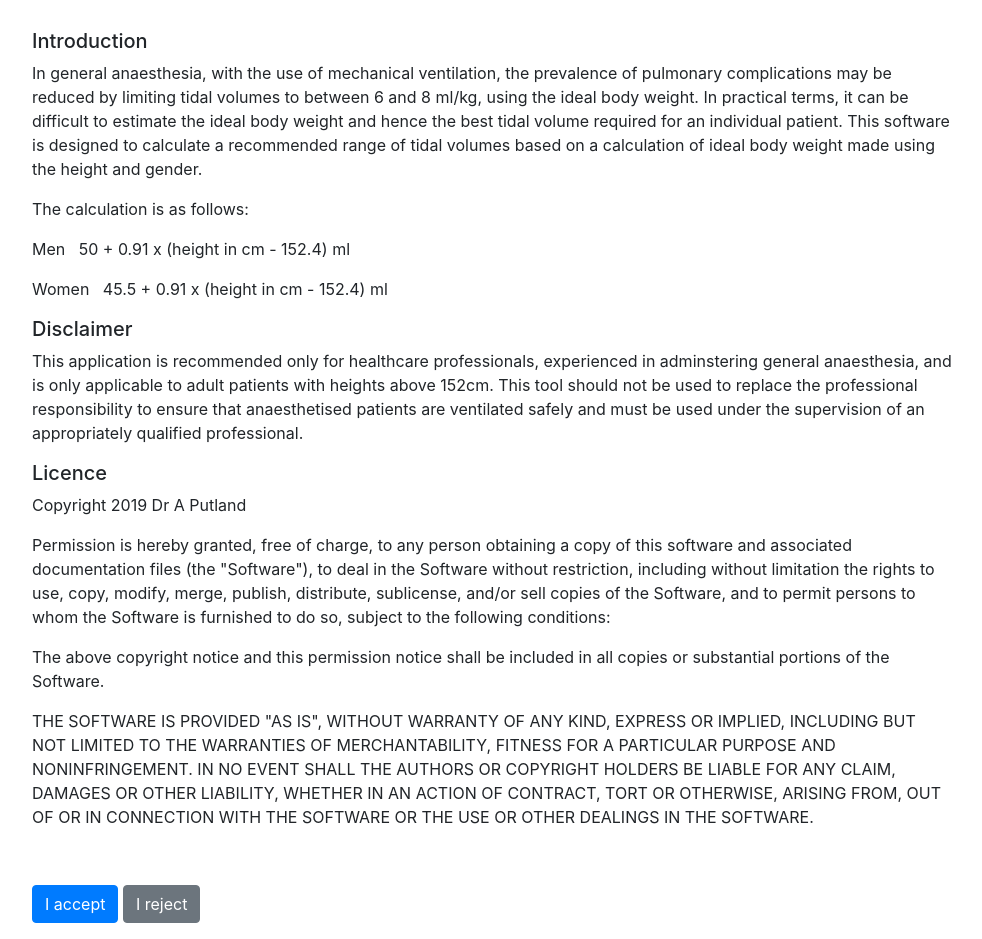
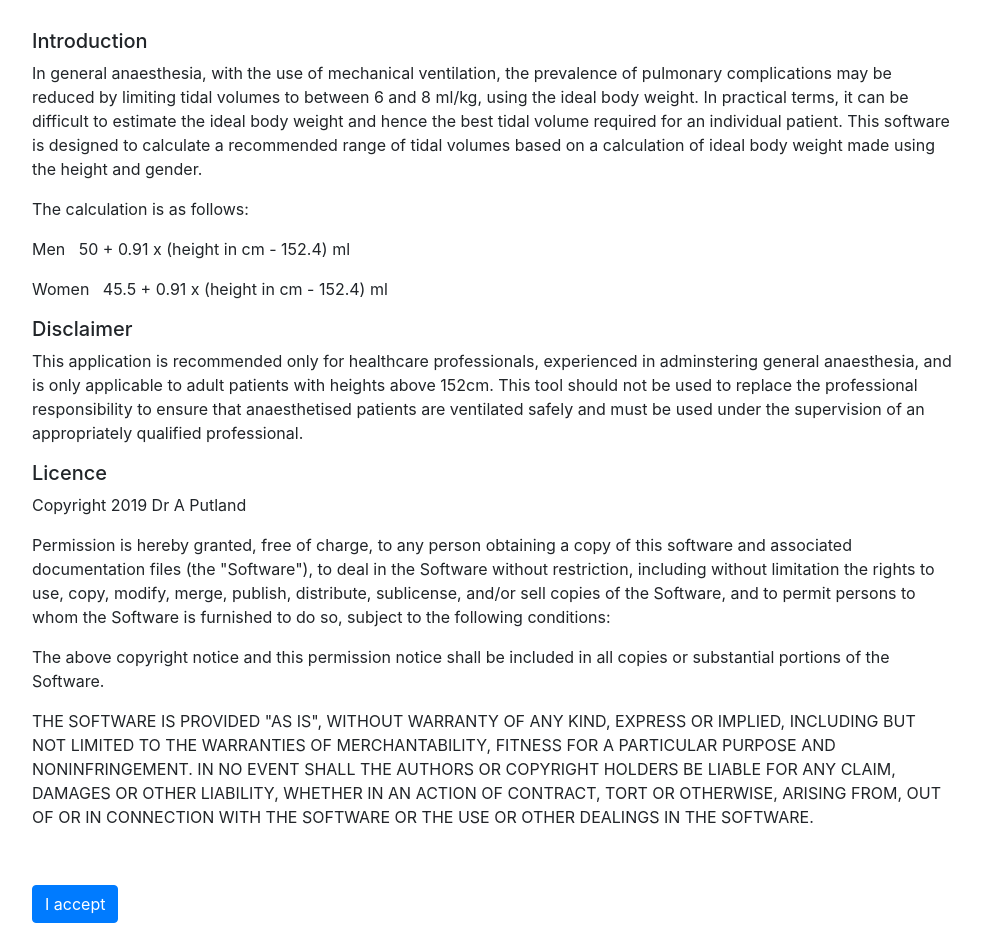
Before and after one commit to aputland/aputland.github.io, a plain HTML site: page index.html in a window 1280 px wide. Shown: the part 32-971 px from the top of the page, without its empty margins (53-1035 px from the left). Drawn offline with Linux system fonts and the light colour scheme.

Commit message:
Update index.html

```diff
--- a/index.html
+++ b/index.html
@@ -53,7 +53,6 @@
             <form>
               <div class="form-group">
                 <input type="button" class="btn btn-primary" id="goContinue" value="I accept">
-                <input type="button" class="btn btn-secondary" id="goCancel" value="I reject">
               </div>
             </form>
           </div>
```
